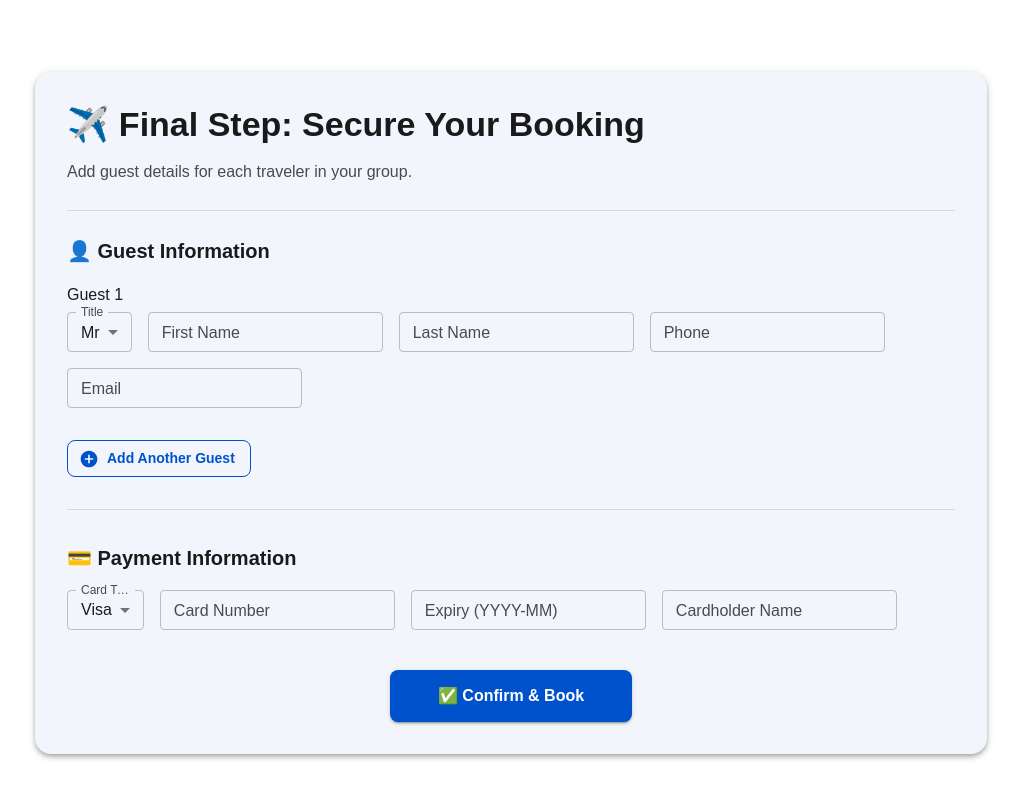
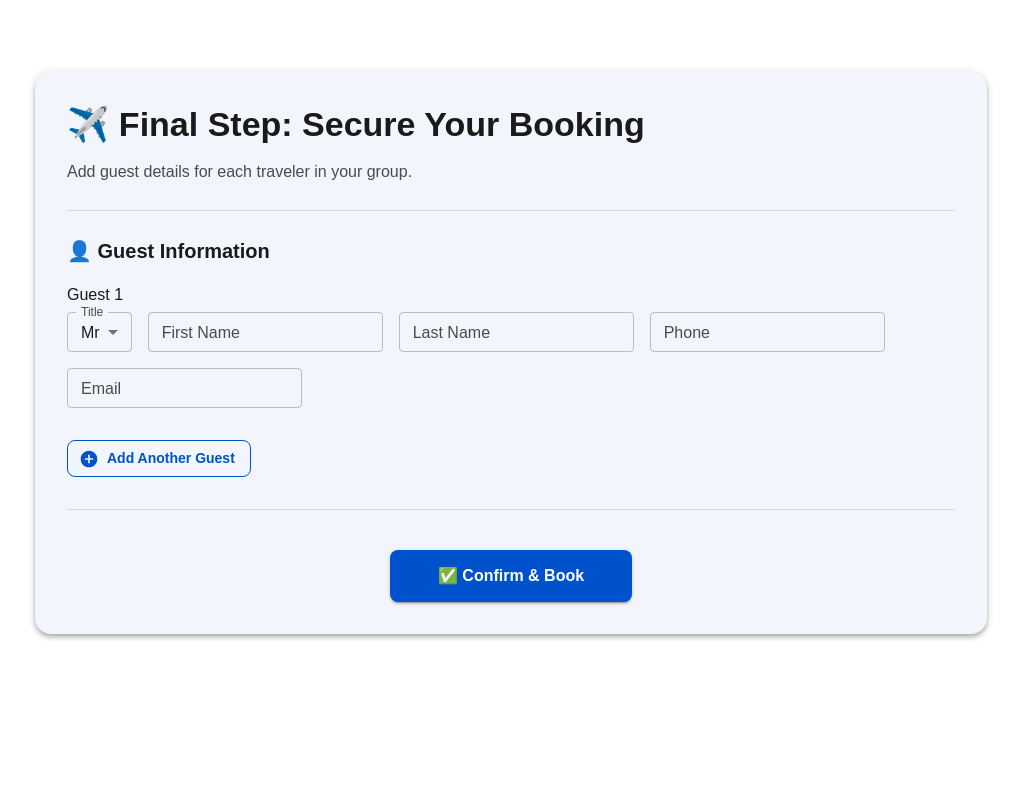
Before and after one commit to akshav-coder/onwardvisa, a React (Vite) app in the folder client/: page /checkout in a window 1280 px wide. Shown: the whole page, without its empty margins (129-1150 px from the left). Built offline with nearby package versions, Linux system fonts and the light colour scheme.

Commit message:
removed payment details

```diff
--- a/client/src/components/common/CheckoutPage.jsx
+++ b/client/src/components/common/CheckoutPage.jsx
@@ -32,13 +32,6 @@ const CheckoutPage = () => {
     },
   ]);
 
-  const [payment, setPayment] = useState({
-    vendorCode: "VI",
-    cardNumber: "",
-    expiryDate: "",
-    holderName: "",
-  });
-
   const [errors, setErrors] = useState({});
   const [autoBookHotel, { isLoading: isAutoLoading }] =
     useAutoBookHotelMutation();
@@ -72,11 +65,6 @@ const CheckoutPage = () => {
     setGuests((prev) => prev.filter((_, i) => i !== index));
   };
 
-  const handlePaymentChange = (e) => {
-    const { name, value } = e.target;
-    setPayment((prev) => ({ ...prev, [name]: value }));
-  };
-
   const validateForm = () => {
     const newErrors = {};
     guests.forEach((guest, idx) => {
@@ -87,10 +75,6 @@ const CheckoutPage = () => {
       if (!guest.phone) newErrors[`guest_${idx}_phone`] = "Phone required";
       if (!guest.email) newErrors[`guest_${idx}_email`] = "Email required";
     });
-
-    if (!payment.cardNumber) newErrors.cardNumber = "Card number required";
-    if (!payment.expiryDate) newErrors.expiryDate = "Expiry required";
-    if (!payment.holderName) newErrors.holderName = "Cardholder name required";
 
     setErrors(newErrors);
     return Object.keys(newErrors).length === 0;
@@ -103,7 +87,6 @@ const CheckoutPage = () => {
     const payload = {
       ...bookingInfo,
       guests,
-      payment,
     };
 
     try {
@@ -276,65 +259,6 @@ const CheckoutPage = () => {
 
         <Divider sx={{ my: 4 }} />
 
-        <Typography variant="h6" fontWeight="bold" mb={2}>
-          💳 Payment Information
-        </Typography>
-
-        <Grid container spacing={2}>
-          <Grid item xs={12} sm={6}>
-            <TextField
-              select
-              label="Card Type"
-              name="vendorCode"
-              value={payment.vendorCode}
-              onChange={handlePaymentChange}
-              fullWidth
-              size="small"
-            >
-              <MenuItem value="VI">Visa</MenuItem>
-              <MenuItem value="MC">MasterCard</MenuItem>
-            </TextField>
-          </Grid>
-          <Grid item xs={12} sm={6}>
-            <TextField
-              label="Card Number"
-              name="cardNumber"
-              value={payment.cardNumber}
-              onChange={handlePaymentChange}
-              error={!!errors.cardNumber}
-              helperText={errors.cardNumber}
-              fullWidth
-              size="small"
-              autoComplete="cc-number"
-            />
-          </Grid>
-          <Grid item xs={12} sm={6}>
-            <TextField
-              label="Expiry (YYYY-MM)"
-              name="expiryDate"
-              value={payment.expiryDate}
-              onChange={handlePaymentChange}
-              error={!!errors.expiryDate}
-              helperText={errors.expiryDate}
-              fullWidth
-              autoComplete="cc-exp"
-              size="small"
-            />
-          </Grid>
-          <Grid item xs={12} sm={6}>
-            <TextField
-              label="Cardholder Name"
-              name="holderName"
-              value={payment.holderName}
-              onChange={handlePaymentChange}
-              error={!!errors.holderName}
-              helperText={errors.holderName}
-              fullWidth
-              size="small"
-            />
-          </Grid>
-        </Grid>
-
         <Box mt={5} textAlign="center">
           <Button
             variant="contained"
```
